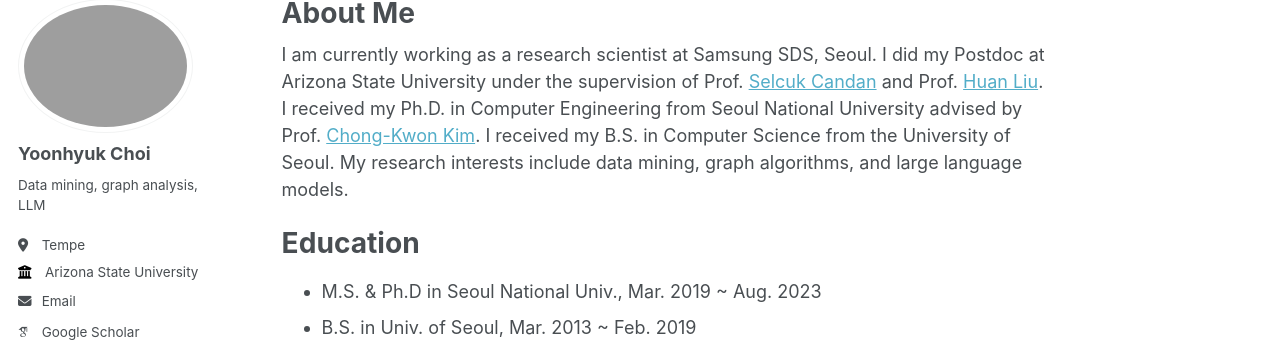
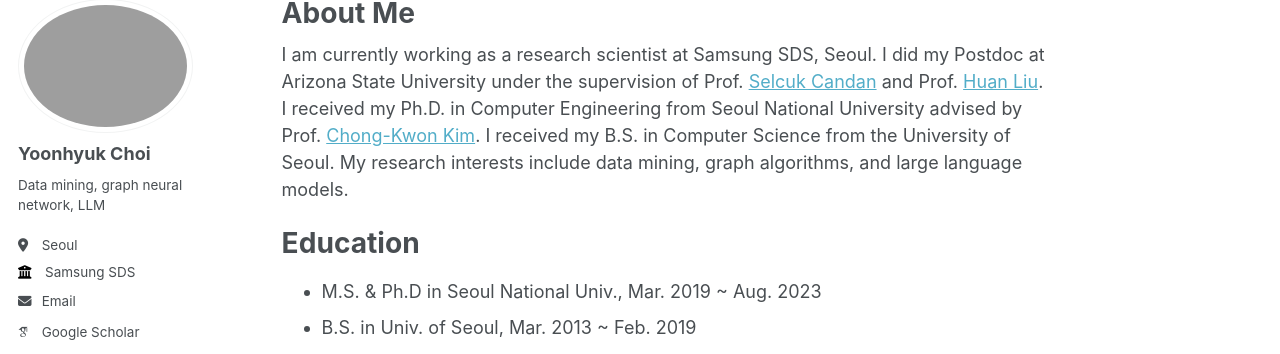
Before and after one commit to ChoiYoonHyuk/ChoiYoonHyuk.github.io, a Jekyll site: the page built from _pages/about.md, in a window 1280 px wide. Shown: the part 107-461 px from the top of the page. Built offline with Jekyll 4.4.1, drawn with Linux system fonts in a browser that asks for light colours; some web fonts are replaced.

Commit message:
Update _config.yml

```diff
--- a/_config.yml
+++ b/_config.yml
@@ -24,9 +24,9 @@
   avatar           : "profile.png"
   name             : "Yoonhyuk Choi"
   pronouns         : # example: "she/her"
-  bio              : "Data mining, graph analysis, LLM"
-  location         : "Tempe"
-  employer         : "Arizona State University"
+  bio              : "Data mining, graph neural network, LLM"
+  location         : "Seoul"
+  employer         : "Samsung SDS"
   uri              : # URL
   email            : "chldbsgur123@gmail.com"
 
```
